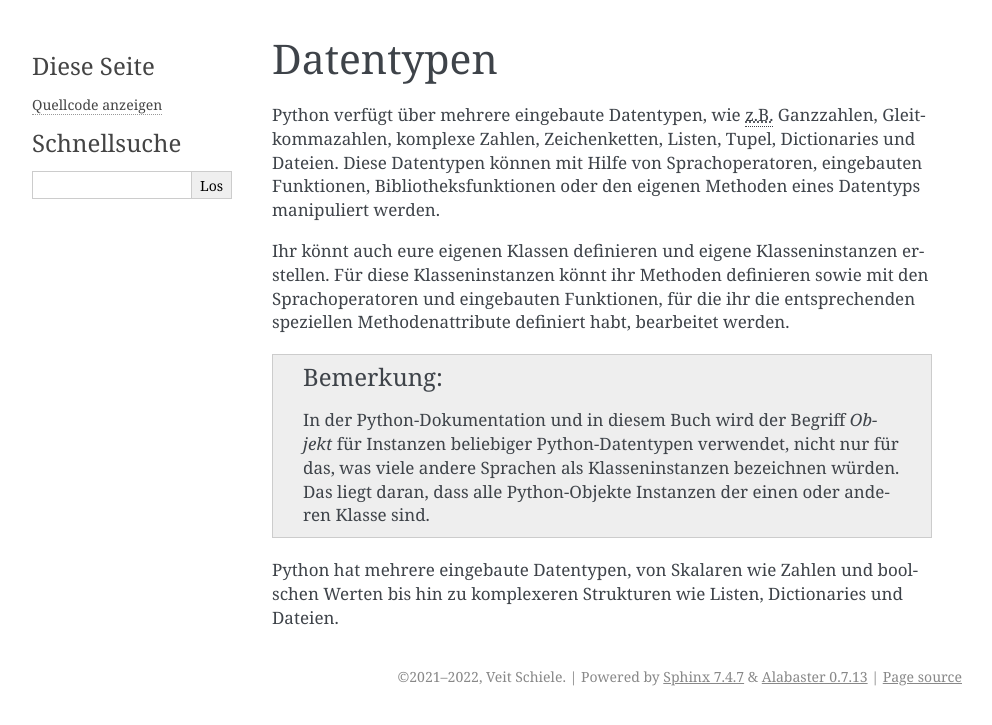
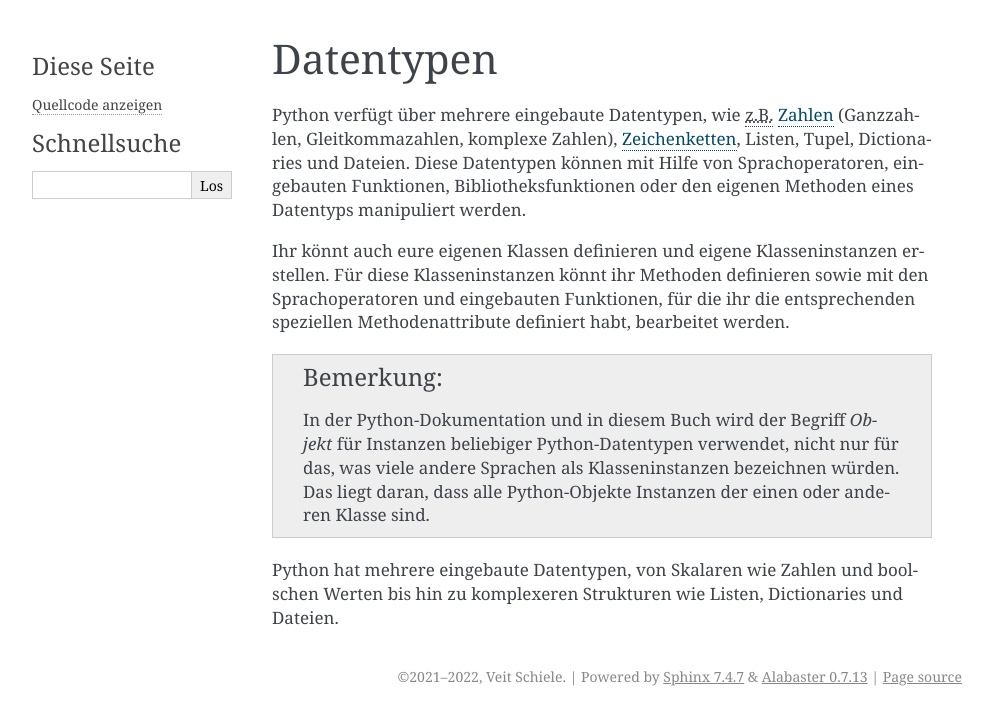
Before and after one commit to veit/python-basics-tutorial-de, a Sphinx documentation site: the page built from docs/types/index.rst, in a window 1280 px wide. Shown: the top 725 px of the page, without its empty margins (148-1140 px from the left). Built offline with Sphinx 7.4.7, drawn with Linux system fonts in a browser that asks for light colours; pages that are not in the unit, such as notebooks, are missing from menus; some of the changed lines change nothing that is shown.

Commit message:
:memo: Add internal links

```diff
--- a/docs/types/index.rst
+++ b/docs/types/index.rst
@@ -2,10 +2,10 @@ Datentypen
 ==========
 
 Python verfügt über mehrere eingebaute Datentypen, wie :abbr:`z.B. (zum
-Beispiel)` Ganzzahlen, Gleitkommazahlen, komplexe Zahlen, Zeichenketten, Listen,
-Tupel, Dictionaries und Dateien. Diese Datentypen können mit Hilfe von
-Sprachoperatoren, eingebauten Funktionen, Bibliotheksfunktionen oder den eigenen
-Methoden eines Datentyps manipuliert werden.
+Beispiel)` :doc:`numbers` (Ganzzahlen, Gleitkommazahlen, komplexe Zahlen),
+:doc:`strings`, Listen, Tupel, Dictionaries und Dateien. Diese Datentypen können
+mit Hilfe von Sprachoperatoren, eingebauten Funktionen, Bibliotheksfunktionen
+oder den eigenen Methoden eines Datentyps manipuliert werden.
 
 Ihr könnt auch eure eigenen Klassen definieren und eigene Klasseninstanzen
 erstellen. Für diese Klasseninstanzen könnt ihr Methoden definieren sowie mit
```
